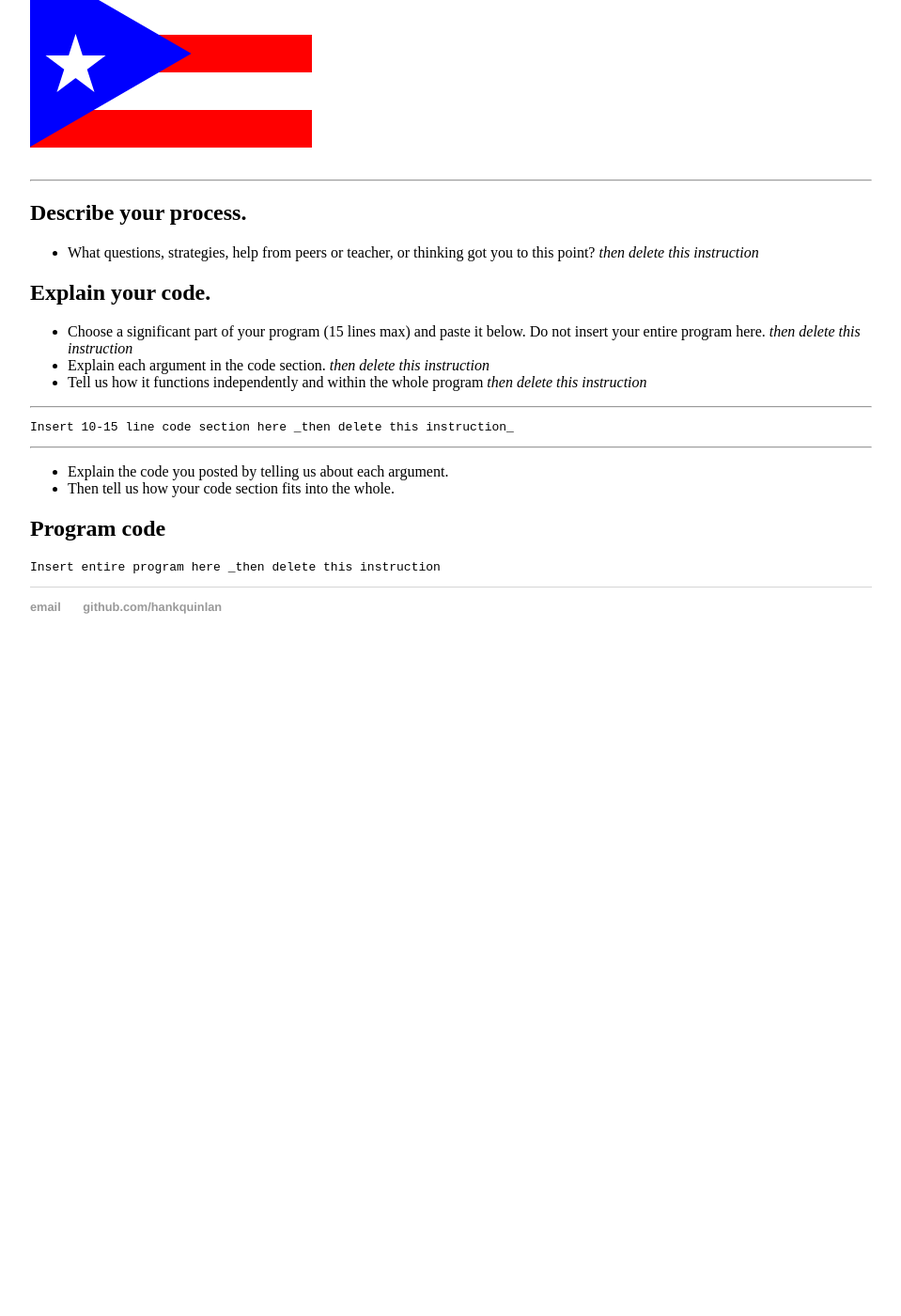
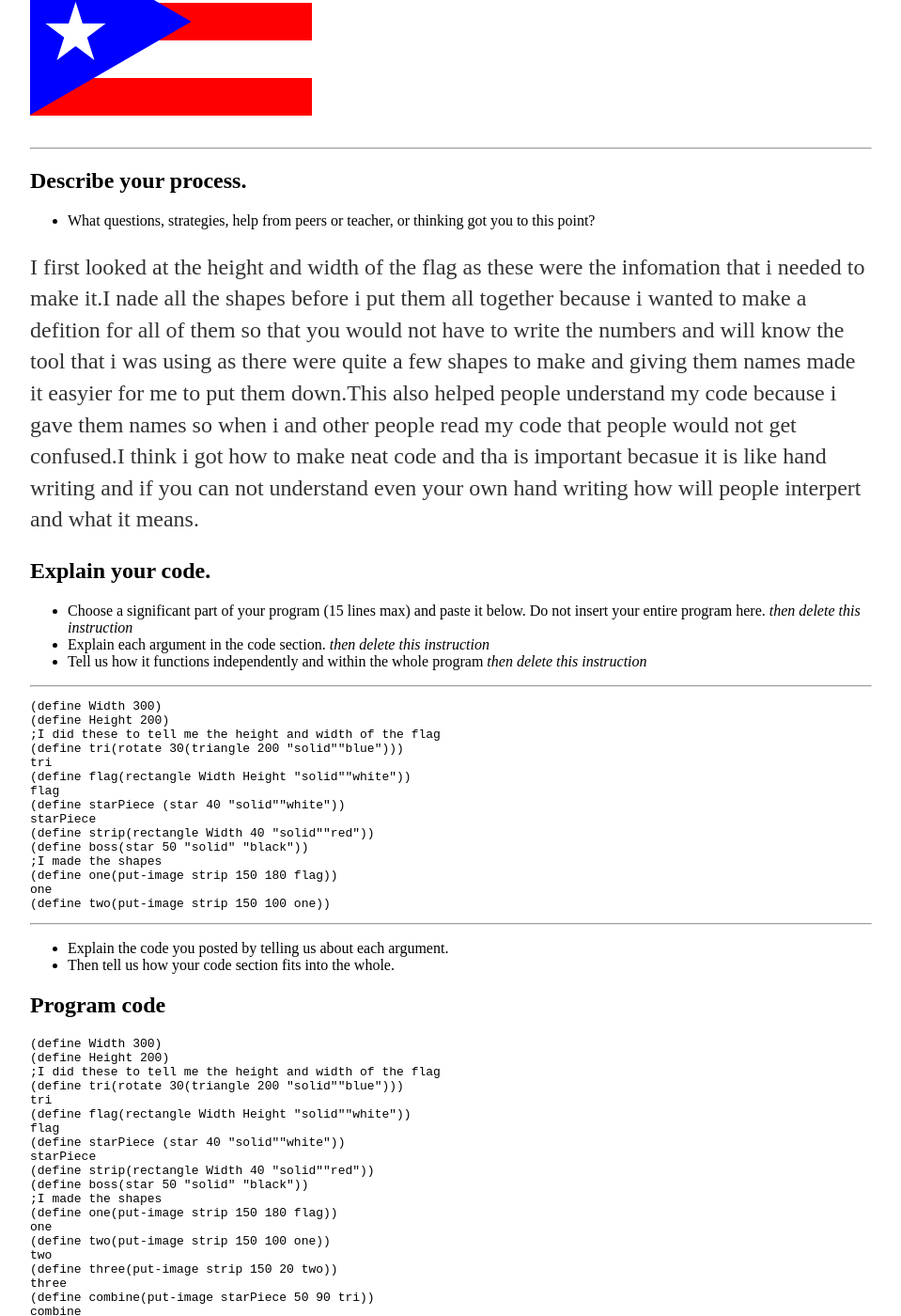
Before and after one commit to dereckr0653/dereckr0653.github.io, a Jekyll site: the page built from _posts/2018-12-21-flag-Project-Final-Submission.md, in a window 1280 px wide and 1400 px high, scrolled down 616 px. Shown: the whole window at 94% size, without its empty margins (160-1119 px from the left). Built offline with Jekyll 4.4.1, drawn with Linux system fonts in a browser that asks for light colours; before the commit the page ends 1329 px from its top, so only the background shows below that; some of the changed text lies outside the part shown.

Commit message:
Update 2018-12-21-flag-Project-Final-Submission.md

````diff
--- a/_posts/2018-12-21-flag-Project-Final-Submission.md
+++ b/_posts/2018-12-21-flag-Project-Final-Submission.md
@@ -10,13 +10,13 @@ by Dereck Rampersad
 ## Describe your program
 
 -   I designed a flag for Prico Rico
--   What grade do you expect? _then delete this instruction_
+-   I think i will receive a 2 or 3 on this assignment
 
 <!--- Delete this comment and add your writing -->
 
 ## Current output
 
--   Insert an image that your program currently produces. _then delete this instruction_
+
 
 * * *
 ![Flag](/images/flag-final.png)
@@ -24,9 +24,9 @@ by Dereck Rampersad
 
 ## Describe your process.
 
--   What questions, strategies, help from peers or teacher, or thinking got you to this point? _then delete this instruction_
+-   What questions, strategies, help from peers or teacher, or thinking got you to this point?
 
-<!--- Delete this comment and add your writing -->
+I first looked at the height and width of the flag as these were the infomation that i needed to make it.I nade all the shapes before i put them all together because i wanted to make a defition for all of them so that you would not have to write the numbers and will know the tool that i was using as there were quite a few shapes to make and giving them names made it easyier for me to put them down.This also helped people understand my code because i gave them names so when i and other people read my code that people would not get confused.I think i got how to make neat code and tha is important becasue it is like hand writing and if you can not understand even your own hand writing how will people interpert and what it means.
 
 
 ## Explain your code.
@@ -35,10 +35,25 @@ by Dereck Rampersad
 -   Explain each argument in the code section. _then delete this instruction_
 -   Tell us how it functions independently and within the whole program _then delete this instruction_
 
+
 * * *
 
 ```
-Insert 10-15 line code section here _then delete this instruction_
+(define Width 300)
+(define Height 200)
+;I did these to tell me the height and width of the flag
+(define tri(rotate 30(triangle 200 "solid""blue")))
+tri
+(define flag(rectangle Width Height "solid""white"))
+flag
+(define starPiece (star 40 "solid""white"))
+starPiece
+(define strip(rectangle Width 40 "solid""red"))
+(define boss(star 50 "solid" "black"))
+;I made the shapes
+(define one(put-image strip 150 180 flag))
+one
+(define two(put-image strip 150 100 one))
 ```
 
 * * *
@@ -52,5 +67,28 @@ Insert 10-15 line code section here _then delete this instruction_
 ## Program code
 
 ```
-Insert entire program here _then delete this instruction
+(define Width 300)
+(define Height 200)
+;I did these to tell me the height and width of the flag
+(define tri(rotate 30(triangle 200 "solid""blue")))
+tri
+(define flag(rectangle Width Height "solid""white"))
+flag
+(define starPiece (star 40 "solid""white"))
+starPiece
+(define strip(rectangle Width 40 "solid""red"))
+(define boss(star 50 "solid" "black"))
+;I made the shapes
+(define one(put-image strip 150 180 flag))
+one
+(define two(put-image strip 150 100 one))
+two
+(define three(put-image strip 150 20 two))
+three
+(define combine(put-image starPiece 50 90 tri))
+combine
+(define four(put-image combine 85 100 three))
+four
+
+
 ```
````
